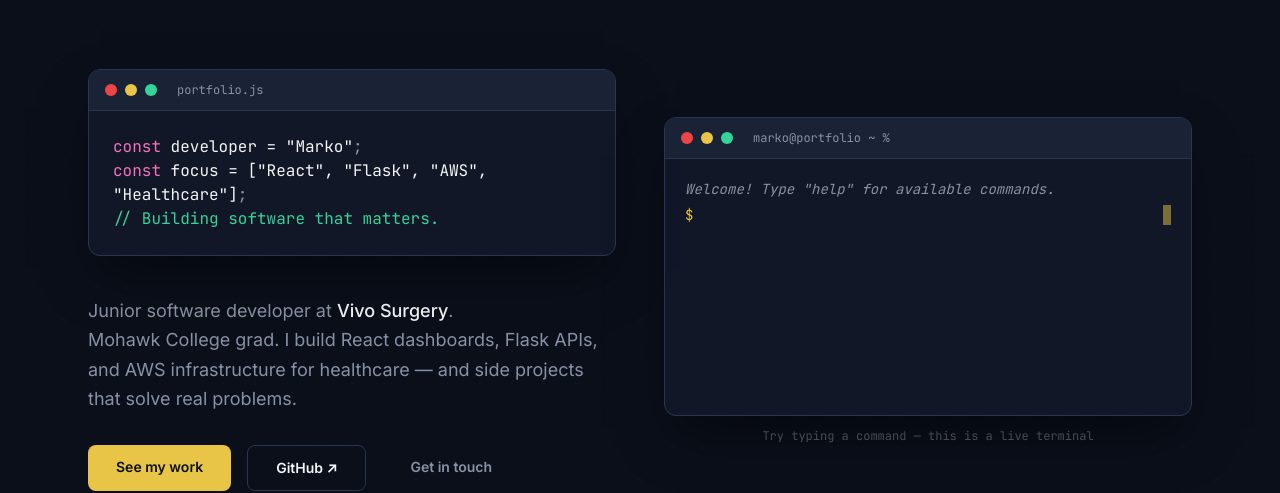
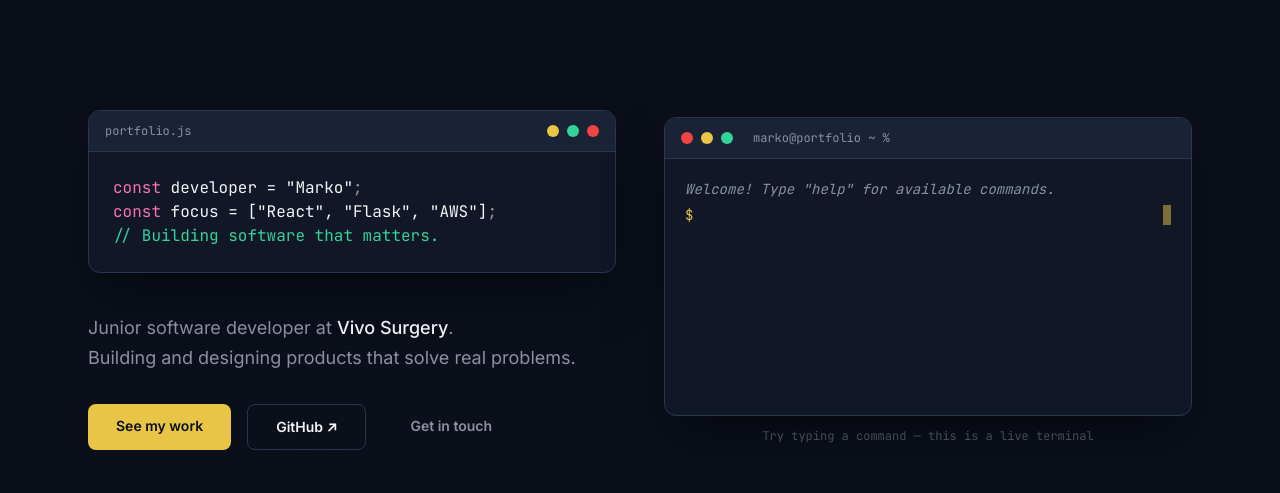
Before and after one commit to mvockic/portfolio, a React (Vite) app: page / in a window 1280 px wide. Shown: the part 128-621 px from the top of the page. Built offline with nearby package versions, Linux system fonts and the light colour scheme; no server answers.

Commit message:
add 30 second replay to portfolio code animation

```diff
--- a/src/components/Hero.jsx
+++ b/src/components/Hero.jsx
@@ -1,6 +1,9 @@
+import { useEffect, useState } from "react";
 import { META } from "../data/content";
 import { useTyping } from "../hooks/useTyping";
 import Terminal from "./Terminal";
+
+const LOOP_PAUSE = 30000;
 
 function Cursor() {
   return <span className="text-accent font-bold animate-pulse">▌</span>;
@@ -8,12 +11,33 @@ function Cursor() {
 
 export default function Hero() {
   const line1 = `const developer = "${META.name}";`;
-  const line2 = 'const focus = ["React", "Flask", "AWS", "Healthcare"];';
+  const line2 = 'const focus = ["React", "Flask", "AWS"];';
   const line3 = `// ${META.tagline}`;
+  const [animationRun, setAnimationRun] = useState(0);
+  const animationDuration =
+    600 +
+    line1.length * 35 +
+    300 +
+    line2.length * 30 +
+    300 +
+    line3.length * 30;
 
-  const t1 = useTyping(line1, 35, 600);
-  const t2 = useTyping(line2, 30, 600 + line1.length * 35 + 300);
-  const t3 = useTyping(line3, 30, 600 + line1.length * 35 + 300 + line2.length * 30 + 300);
+  const t1 = useTyping(line1, 35, 600, animationRun);
+  const t2 = useTyping(line2, 30, 600 + line1.length * 35 + 300, animationRun);
+  const t3 = useTyping(
+    line3,
+    30,
+    600 + line1.length * 35 + 300 + line2.length * 30 + 300,
+    animationRun,
+  );
+
+  useEffect(() => {
+    const loopTimeout = setTimeout(() => {
+      setAnimationRun((run) => run + 1);
+    }, animationDuration + LOOP_PAUSE);
+
+    return () => clearTimeout(loopTimeout);
+  }, [animationDuration]);
 
   return (
     <section
@@ -25,13 +49,15 @@ export default function Hero() {
         <div>
           {/* Floating code block */}
           <div className="glass-card overflow-hidden shadow-2xl shadow-black/50 mb-10">
-            <div className="flex items-center gap-2 px-4 py-3 bg-surface border-b border-border">
-              <span className="w-3 h-3 rounded-full bg-red-500" />
-              <span className="w-3 h-3 rounded-full bg-accent" />
-              <span className="w-3 h-3 rounded-full bg-emerald-400" />
-              <span className="ml-3 font-mono text-xs text-muted">
+            <div className="flex items-center px-4 py-3 bg-surface border-b border-border">
+              <span className="font-mono text-xs text-muted">
                 portfolio.js
               </span>
+              <div className="ml-auto flex items-center gap-2" aria-hidden="true">
+                <span className="w-3 h-3 rounded-full bg-accent" />
+                <span className="w-3 h-3 rounded-full bg-emerald-400" />
+                <span className="w-3 h-3 rounded-full bg-red-500" />
+              </div>
             </div>
             <div className="p-6 font-mono text-sm sm:text-base leading-[2.2]">
               <div>
@@ -66,9 +92,7 @@ export default function Hero() {
             Junior software developer at{" "}
             <span className="text-gray-100 font-medium">Vivo Surgery</span>.
             <br />
-            Mohawk College grad. I build React dashboards, Flask APIs, and AWS
-            infrastructure for healthcare — and side projects that solve real
-            problems.
+            Building and designing products that solve real problems.
           </p>
 
           {/* CTAs */}
--- a/src/hooks/useTyping.js
+++ b/src/hooks/useTyping.js
@@ -1,16 +1,17 @@
 import { useState, useEffect } from "react";
 
-export function useTyping(text, speed = 40, startDelay = 400) {
+export function useTyping(text, speed = 40, startDelay = 400, resetKey = 0) {
   const [displayed, setDisplayed] = useState("");
   const [done, setDone] = useState(false);
 
   useEffect(() => {
     let i = 0;
+    let interval;
     setDisplayed("");
     setDone(false);
 
     const timeout = setTimeout(() => {
-      const interval = setInterval(() => {
+      interval = setInterval(() => {
         i++;
         setDisplayed(text.slice(0, i));
         if (i >= text.length) {
@@ -18,11 +19,13 @@ export function useTyping(text, speed = 40, startDelay = 400) {
           setDone(true);
         }
       }, speed);
-      return () => clearInterval(interval);
     }, startDelay);
 
-    return () => clearTimeout(timeout);
-  }, [text, speed, startDelay]);
+    return () => {
+      clearTimeout(timeout);
+      clearInterval(interval);
+    };
+  }, [text, speed, startDelay, resetKey]);
 
   return { displayed, done };
 }
```
